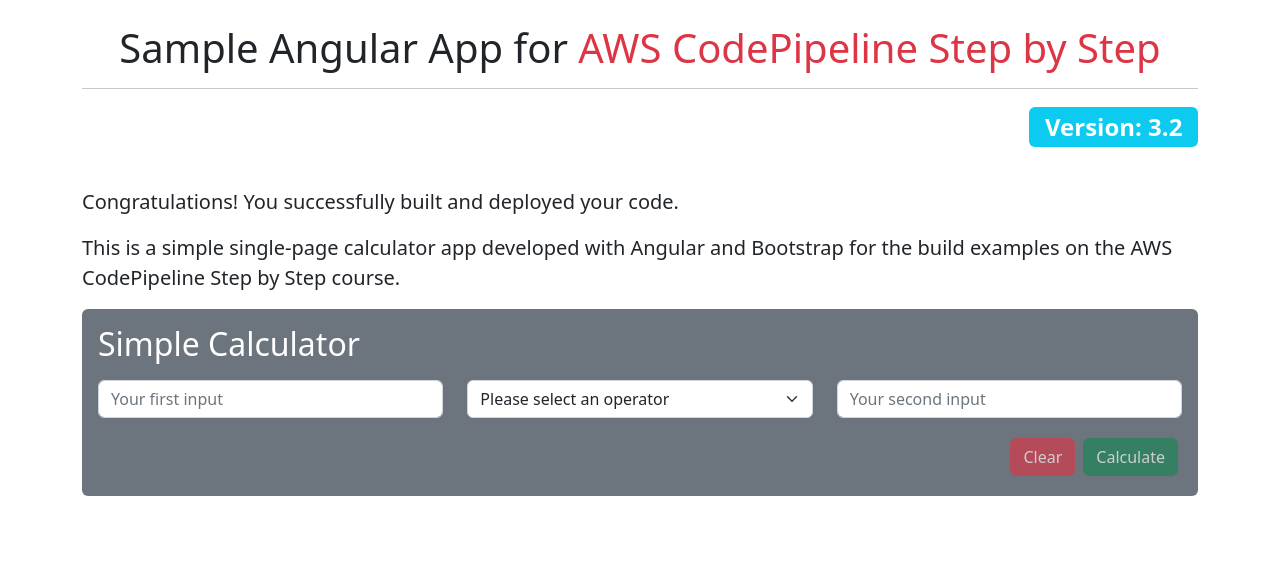
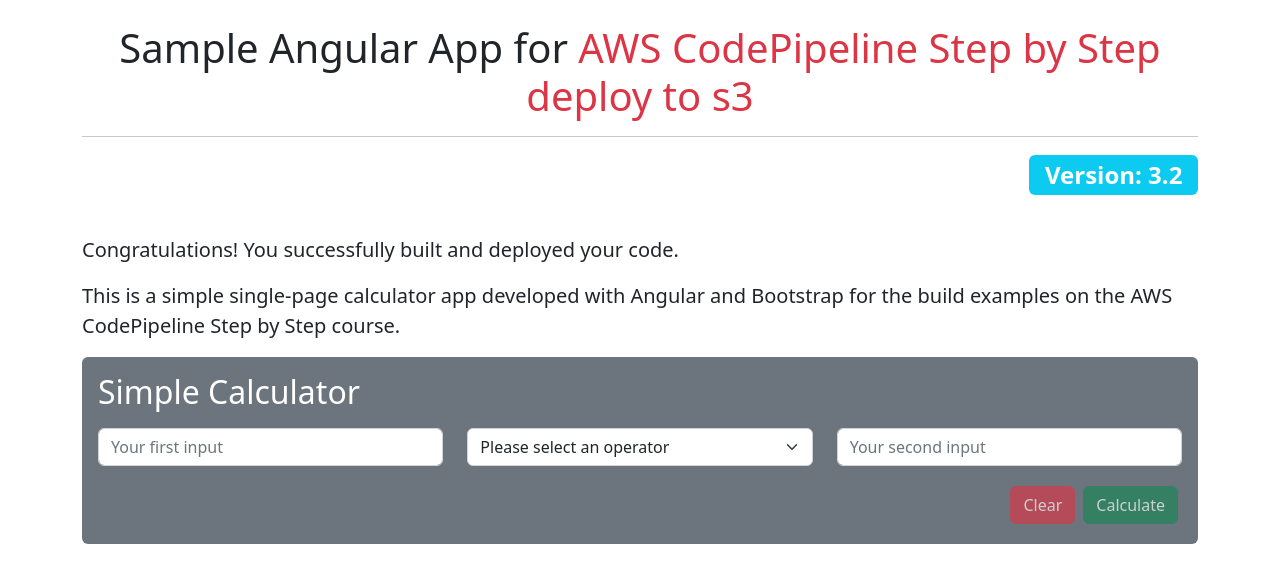
Before and after one commit to Richieelzb/aws-codepipeline-to-s3, an Angular app: page / in a window 1280 px wide. Shown: the top 582 px of the page. Built offline with nearby package versions, Linux system fonts and the light colour scheme.

Commit message:
editing the headline

```diff
--- a/src/app/app.component.html
+++ b/src/app/app.component.html
@@ -2,7 +2,7 @@
   <div class="row pt-4 pb-4">
     <div class="col">
       <h1 id="page-title" class="text-dark text-center">
-        Sample Angular App for <span class="text-danger">AWS CodePipeline Step by Step</span>
+        Sample Angular App for <span class="text-danger">AWS CodePipeline Step by Step deploy to s3</span>
       </h1>
       <hr>
       <h2 class="text-end">
```
